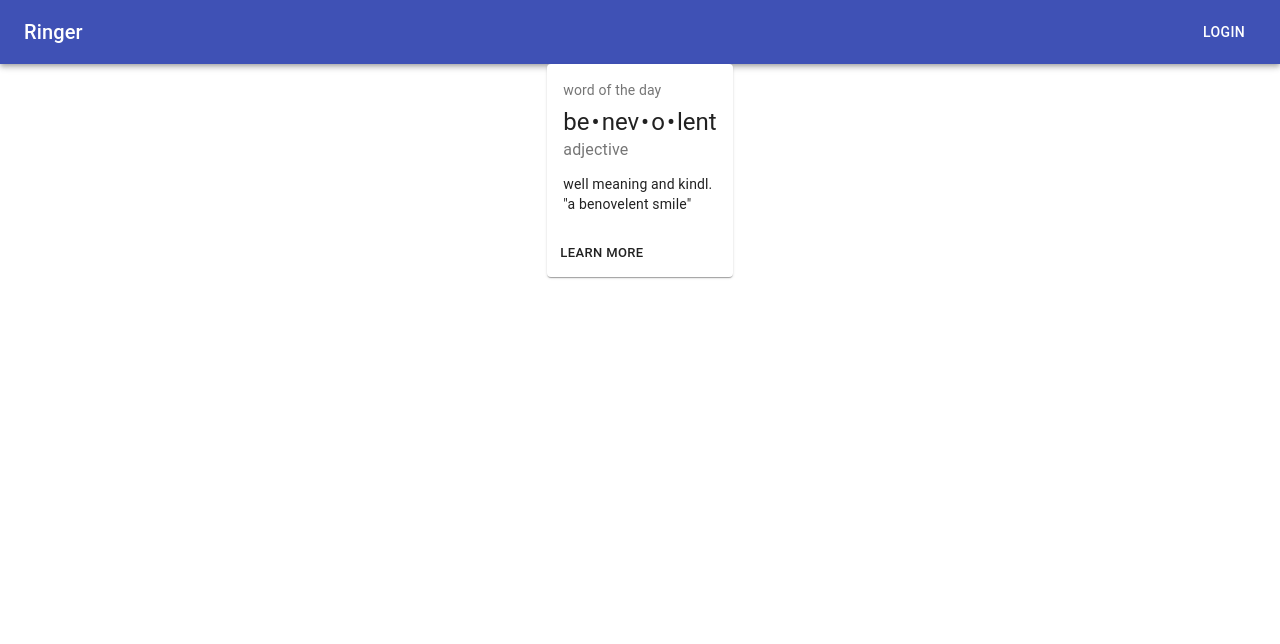
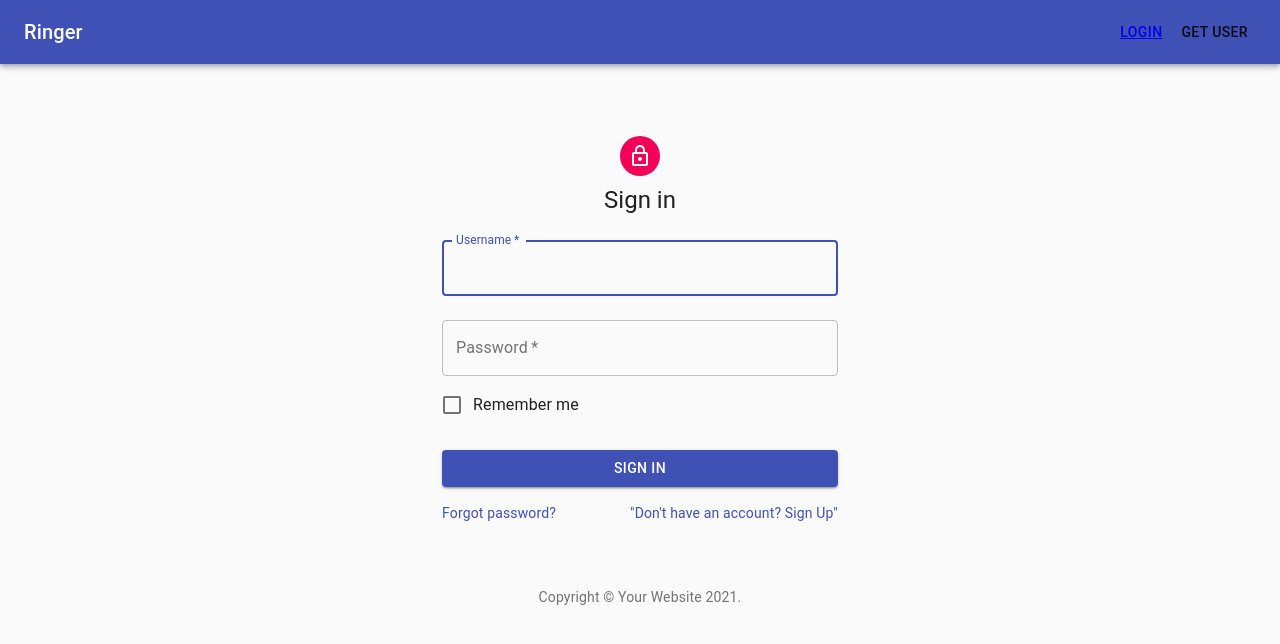
Before and after one commit to Thionazin/tamuhack-2021-ringer, a React (Create React App) app in the folder frontend/: page /login in a window 1280 px wide. Shown: the top 644 px of the page. Built offline with nearby package versions, Linux system fonts and the light colour scheme.

Commit message:
new loginpage, routes etc

```diff
--- a/frontend/package.json
+++ b/frontend/package.json
@@ -4,12 +4,14 @@
   "private": true,
   "dependencies": {
     "@material-ui/core": "^4.11.3",
+    "@material-ui/icons": "^4.11.2",
     "@testing-library/jest-dom": "^5.11.4",
     "@testing-library/react": "^11.1.0",
     "@testing-library/user-event": "^12.1.10",
     "axios": "^0.21.1",
     "react": "^17.0.1",
     "react-dom": "^17.0.1",
+    "react-router-dom": "^5.2.0",
     "react-scripts": "^4.0.1",
     "web-vitals": "^0.2.4"
   },
--- a/frontend/src/App.js
+++ b/frontend/src/App.js
@@ -2,6 +2,11 @@ import React, { useState } from "react";
 import "./App.css";
 import Axios from "axios";
 import Button from '@material-ui/core/Button';
+
+import { BrowserRouter as Router, Route, Switch } from "react-router-dom"
+import LoginPage from './LoginPage'
+import RegisterPage from "./RegisterPage";
+import Homepage from './Homepage'
 
 
 function App() {
@@ -10,9 +15,15 @@ function App() {
 
 
   return (
-    <div className="App">
-      Welcome to the home page
-    </div>
+    <Router>
+      <Homepage/>
+        <Switch>
+          <Route exact path="/login" component={LoginPage} />
+          <Route exact path='/register' component={RegisterPage}/>
+        </Switch>
+    </Router>
+
+
   );
 }
 
--- a/frontend/src/HomePage.js
+++ b/frontend/src/HomePage.js
@@ -1,77 +1,53 @@
-import React from 'react';
+import React,{useState} from 'react';
 import { makeStyles } from '@material-ui/core/styles';
 import AppBar from '@material-ui/core/AppBar';
 import ToolBar from '@material-ui/core/Toolbar';
 import Typography from '@material-ui/core/Typography';
 import Button from '@material-ui/core/Button';
-import Card from '@material-ui/core/Card';
-import CardActions from '@material-ui/core/CardActions';
-import CardContent from '@material-ui/core/CardContent';
-import Grid from '@material-ui/core/Grid'
+import { Link } from 'react-router-dom'
+import Axios from 'axios'
 
 
 const useStyles = makeStyles((theme) => ({
-    rootAppBar: {
+    root: {
         flexGrow: 1,
     },
-    rootCard: {
-        maxWidth: 500,
+    menuButton: {
+        marginRight: theme.spacing(2),
     },
-    titleAppBar: {
+    title: {
         flexGrow: 1,
-    },
-    titleCard: {
-        fontSize: 14,
-    },
-    bullet: {
-        display: 'inline-bock',
-        margin: '0 2px',
-        transform: 'scale(0.8)',
-    },
-    pos: {
-        marginBottom: 12,
     },
 }));
 
-export default function App() {
+function ButtonAppBar() {
+    const [data, setData] = useState(null);
+    const getUser = () => {
+        Axios({
+          method: "GET",
+          withCredentials: true,
+          url: "http://localhost:4000/get_self",
+        }).then((res) => {
+          setData(res.data);
+          console.log(res.data);
+        });
+    };
+
     const classes = useStyles();
-    const bull = <span className={classes.bullet}>•</span>;
 
-    return(
-        <div>
-            <AppBar position="static" className={classes.rootAppBar}>
+    return (<div className={classes.root}>
+        <AppBar position="static">
             <ToolBar>
-                    <Typography variant="h6" className={classes.titleAppBar}>
+                <Typography variant="h6" className={classes.title}>
                 Ringer
                 </Typography>
                 <Button color="inherit">
-                        Login
+                <Link to='/login'>Login</Link>
                 </Button>
+                <Button onClick={getUser}>Get User</Button>
             </ToolBar>
         </AppBar>
-            <Grid container justify='center'>
-                <Card className={classes.rootCard} variant='elevation'>
-                    <CardContent>
-                        <Typography className={classes.titleCard} color="textSecondary" gutterBottom>
-                            word of the day
-                        </Typography>
-                        <Typography variant="h5" component="h2">
-                            be{bull}nev{bull}o{bull}lent
-                        </Typography>
-                        <Typography className={classes.pos} color="textSecondary">
-                            adjective
-                        </Typography>
-                        <Typography variant="body2" component="p">
-                            well meaning and kindl.
-                            <br />
-                            {'"a benovelent smile"'}
-                        </Typography>
-                    </CardContent>
-                    <CardActions>
-                        <Button size="small">Learn More</Button>
-                    </CardActions>
-                </Card>
-            </Grid>
-        </div>
-    );
+    </div>);
 };
+
+export default ButtonAppBar
--- a/frontend/src/LoginPage.js
+++ b/frontend/src/LoginPage.js
@@ -1,14 +1,75 @@
 import React, { useState } from "react";
 import "./App.css";
 import Axios from "axios";
+import Avatar from '@material-ui/core/Avatar';
+import Button from '@material-ui/core/Button';
+import CssBaseline from '@material-ui/core/CssBaseline';
+import TextField from '@material-ui/core/TextField';
+import FormControlLabel from '@material-ui/core/FormControlLabel';
+import Checkbox from '@material-ui/core/Checkbox';
+import Link from '@material-ui/core/Link';
+import Grid from '@material-ui/core/Grid';
+import Box from '@material-ui/core/Box';
+import LockOutlinedIcon from '@material-ui/icons/LockOutlined';
+import Typography from '@material-ui/core/Typography';
+import { makeStyles } from '@material-ui/core/styles';
+import Container from '@material-ui/core/Container';
+import {Redirect} from 'react-router-dom'
+import { useHistory } from "react-router-dom";
 
 
+
+
+function Copyright() {
+  return (
+    <Typography variant="body2" color="textSecondary" align="center">
+      {'Copyright © '}
+      <Link color="inherit" href="https://material-ui.com/">
+        Your Website
+      </Link>{' '}
+      {new Date().getFullYear()}
+      {'.'}
+    </Typography>
+  );
+}
+
+const useStyles = makeStyles((theme) => ({
+  paper: {
+    marginTop: theme.spacing(8),
+    display: 'flex',
+    flexDirection: 'column',
+    alignItems: 'center',
+  },
+  avatar: {
+    margin: theme.spacing(1),
+    backgroundColor: theme.palette.secondary.main,
+  },
+  form: {
+    width: '100%', // Fix IE 11 issue.
+    marginTop: theme.spacing(1),
+  },
+  submit: {
+    margin: theme.spacing(3, 0, 2),
+  },
+}));
+
 function LoginPage() {
-
+    const history = useHistory();
     const [loginUsername, setLoginUsername] = useState("");
     const [loginPassword, setLoginPassword] = useState("");
-    const [data, setData] = useState(null);
 
+
+    function helper(res){
+
+      if (res.data == "Successfully Authenticated") {
+        console.log(res)
+        history.push('/')
+      }
+      else {
+        console.log('login failed')
+      }
+
+    }
     const login = () => {
         Axios({
           method: "POST",
@@ -18,45 +79,83 @@ function LoginPage() {
           },
           withCredentials: true,
           url: "http://localhost:4000/login",
-        }).then((res) => console.log(res));
+        }).then((res) => helper(res));
     };
-    const getUser = () => {
-        Axios({
-          method: "GET",
-          withCredentials: true,
-          url: "http://localhost:4000/user",
-        }).then((res) => {
-          setData(res.data);
-          console.log(res.data);
-        });
-    };
+
+
+    const classes = useStyles()
 
     return (
 
-    <div>
+      <Container component="main" maxWidth="xs">
+      <CssBaseline />
+      <div className={classes.paper}>
+        <Avatar className={classes.avatar}>
+          <LockOutlinedIcon />
+        </Avatar>
+        <Typography component="h1" variant="h5">
+          Sign in
+        </Typography>
+        <form className={classes.form} noValidate>
+          <TextField
+            variant="outlined"
+            margin="normal"
+            required
+            fullWidth
+            id="username"
+            label="Username"
+            name="username"
+            autoComplete="username"
+            autoFocus
+            onChange={(e)=> setLoginUsername(e.target.value)}
+          />
+          <TextField
+            variant="outlined"
+            margin="normal"
+            required
+            fullWidth
+            name="password"
+            label="Password"
+            type="password"
+            id="password"
+            autoComplete="current-password"
+            onChange={(e)=>setLoginPassword(e.target.value)}
+          />
+          <FormControlLabel
+            control={<Checkbox value="remember" color="primary" />}
+            label="Remember me"
+          />
+          <Button
+            type="button"
+            fullWidth
+            variant="contained"
+            color="primary"
+            className={classes.submit}
+            onClick={login}
 
+          >
+            Sign In
+          </Button>
+          <Grid container>
+            <Grid item xs>
+              <Link href="#" variant="body2">
+                Forgot password?
+              </Link>
+            </Grid>
+            <Grid item>
+              <Link href="#" variant="body2">
+                "Don't have an account? Sign Up"
+              </Link>
+            </Grid>
+          </Grid>
+        </form>
+      </div>
+      <Box mt={8}>
+        <Copyright />
+      </Box>
+    </Container>
+  );
 
-        <div>
-        <h1>Login</h1>
-        <input
-          placeholder="username"
-          onChange={(e) => setLoginUsername(e.target.value)}
-        />
-        <input
-          placeholder="password"
-          onChange={(e) => setLoginPassword(e.target.value)}
-        />
-        <button onClick={login}>Submit</button>
-      </div>
-
-      <div>
-        <h1>Get User</h1>
-        <button onClick={getUser}>Submit</button>
-        {data ? <h1>Welcome Back {data.username}</h1> : null}
-      </div>
-    </div>
-
-    )
 
 
 
--- a/frontend/src/index.js
+++ b/frontend/src/index.js
@@ -1,14 +1,16 @@
 import React from 'react';
 import ReactDOM from 'react-dom';
 import './index.css';
-import HomePage from './HomePage';
+import Homepage from './Homepage';
 import reportWebVitals from './reportWebVitals';
 import RegisterPage from './RegisterPage';
 import LoginPage from './LoginPage'
+import App from './App'
+
 
 ReactDOM.render(
   <React.StrictMode>
-    <HomePage />
+    <App />
   </React.StrictMode>,
   document.getElementById('root')
 );
```
Lines whose indentation alone changed are shown as unchanged.
